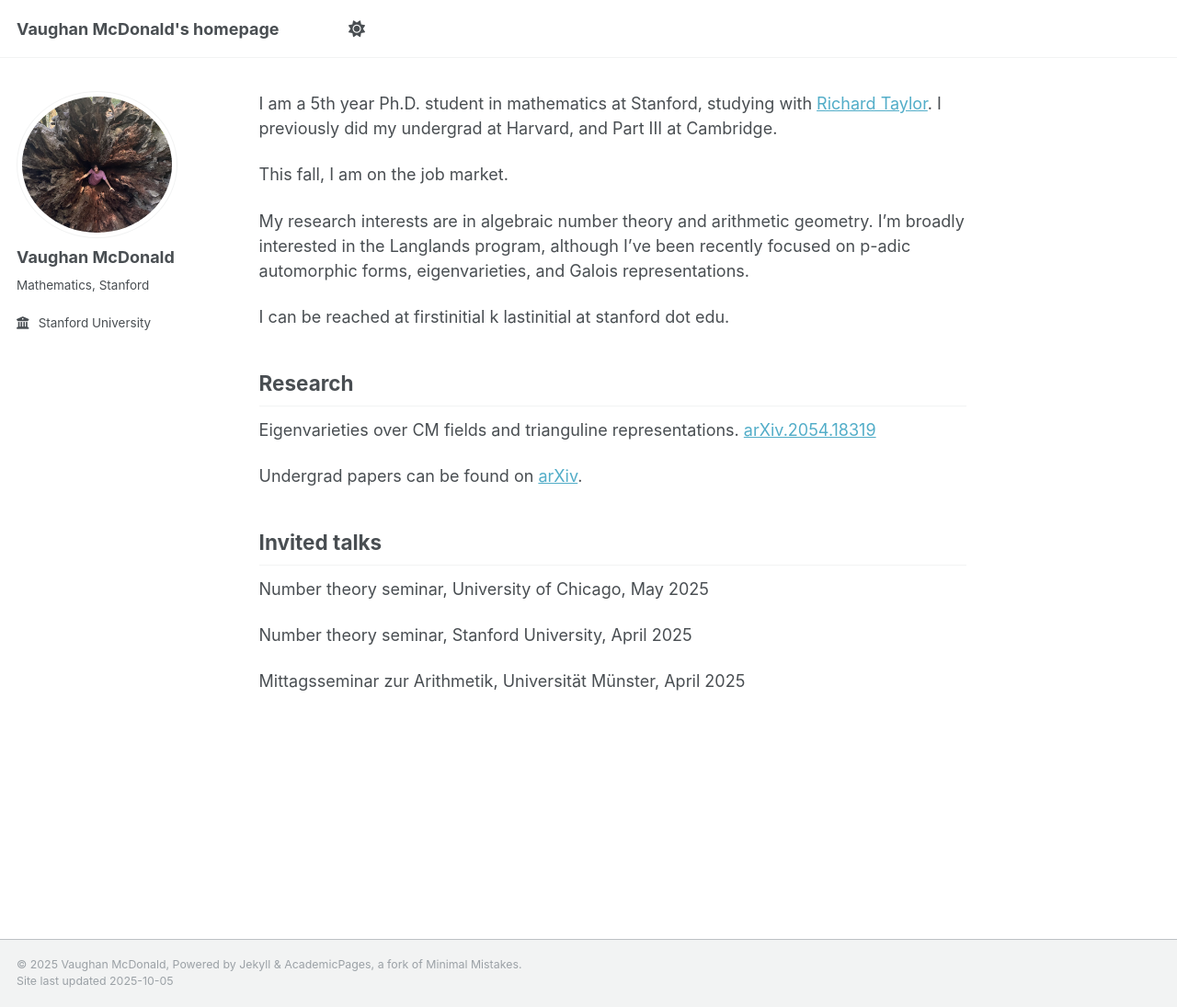
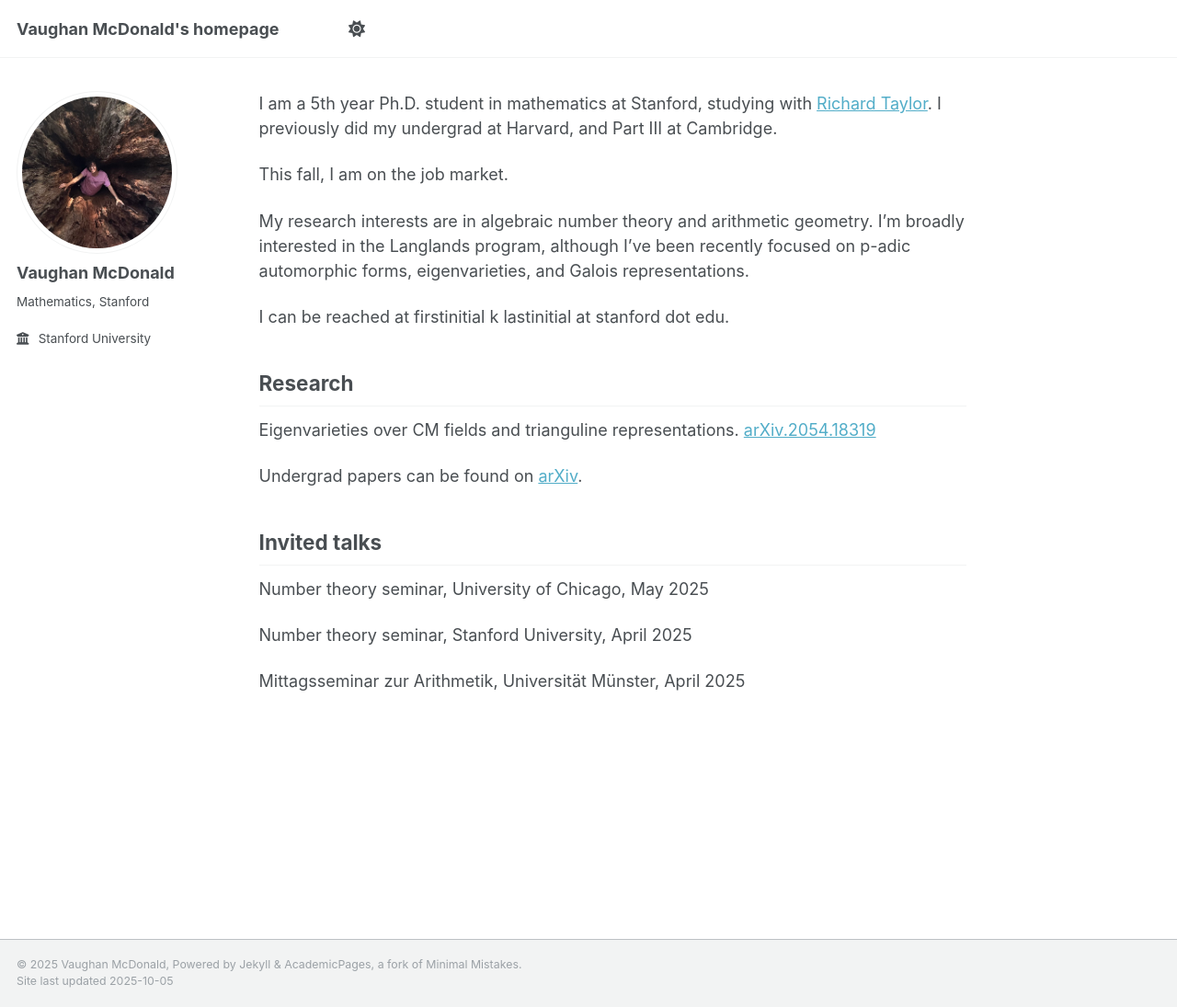
Before and after one commit to mcvaughanald/mcvaughanald.github.io, a Jekyll site: the page built from _pages/about.md, in a window 1280 px wide and 1095 px high. Shown: the whole window at 92% size. Built offline with Jekyll 4.4.1, drawn with Linux system fonts in a browser that asks for light colours.

Commit message:
Update _config.yml

```diff
--- a/_config.yml
+++ b/_config.yml
@@ -22,7 +22,7 @@ repository               : "mcvaughanald.github.io"
 #               Additional customization can be done by editing /_includes/author-profile.html
 author:
   # Biographic information
-  avatar           : "bio-photo.jpg"
+  avatar           : "IMG_5605.jpg"
   name             : "Vaughan McDonald"
   pronouns         : # example: "she/her"
   bio              : "Mathematics, Stanford"
```
